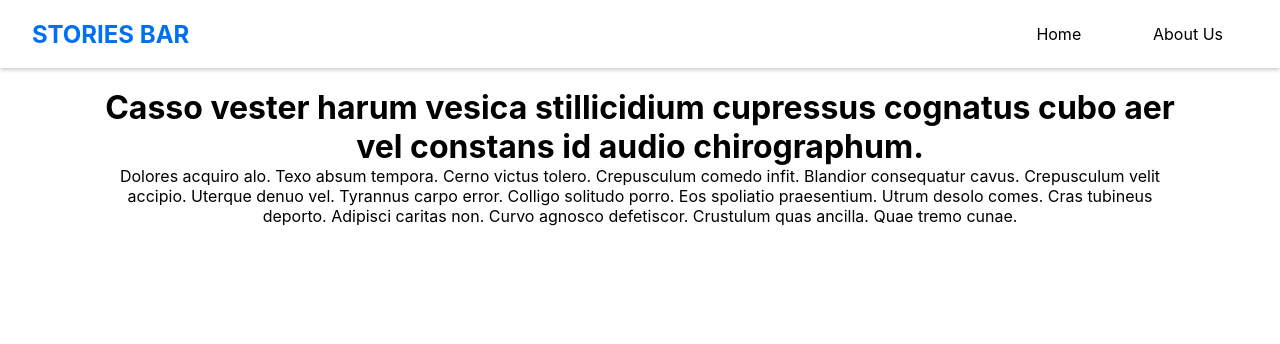
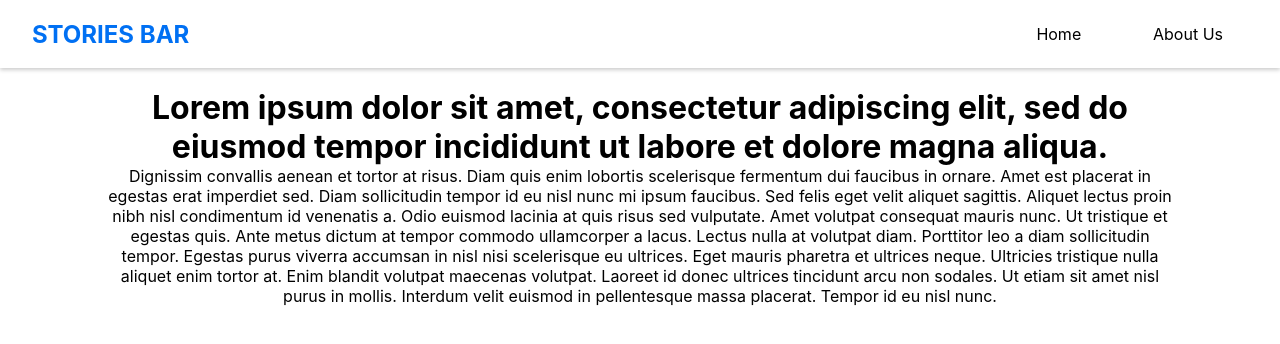
Before and after one commit to Fiindah/blog-app-using-nextjs, a Next.js app: page /blogs/four-post in a window 1280 px wide. Shown: the top 344 px of the page. Built offline with nearby package versions, Linux system fonts and the light colour scheme.

Commit message:
Update four-post.js

```diff
--- a/pages/blogs/four-post.js
+++ b/pages/blogs/four-post.js
@@ -6,9 +6,9 @@ export default function FourPost() {
     <>
     <Header />
     <Layout>
-      <h1>Casso vester harum vesica stillicidium cupressus cognatus cubo aer vel constans id audio chirographum.</h1>
+      <h1>Lorem ipsum dolor sit amet, consectetur adipiscing elit, sed do eiusmod tempor incididunt ut labore et dolore magna aliqua.</h1>
       <p>
-      Dolores acquiro alo. Texo absum tempora. Cerno victus tolero. Crepusculum comedo infit. Blandior consequatur cavus. Crepusculum velit accipio. Uterque denuo vel. Tyrannus carpo error. Colligo solitudo porro. Eos spoliatio praesentium. Utrum desolo comes. Cras tubineus deporto. Adipisci caritas non. Curvo agnosco defetiscor. Crustulum quas ancilla. Quae tremo cunae.
+Dignissim convallis aenean et tortor at risus. Diam quis enim lobortis scelerisque fermentum dui faucibus in ornare. Amet est placerat in egestas erat imperdiet sed. Diam sollicitudin tempor id eu nisl nunc mi ipsum faucibus. Sed felis eget velit aliquet sagittis. Aliquet lectus proin nibh nisl condimentum id venenatis a. Odio euismod lacinia at quis risus sed vulputate. Amet volutpat consequat mauris nunc. Ut tristique et egestas quis. Ante metus dictum at tempor commodo ullamcorper a lacus. Lectus nulla at volutpat diam. Porttitor leo a diam sollicitudin tempor. Egestas purus viverra accumsan in nisl nisi scelerisque eu ultrices. Eget mauris pharetra et ultrices neque. Ultricies tristique nulla aliquet enim tortor at. Enim blandit volutpat maecenas volutpat. Laoreet id donec ultrices tincidunt arcu non sodales. Ut etiam sit amet nisl purus in mollis. Interdum velit euismod in pellentesque massa placerat. Tempor id eu nisl nunc.
       </p>
       </Layout>
     </>
```
